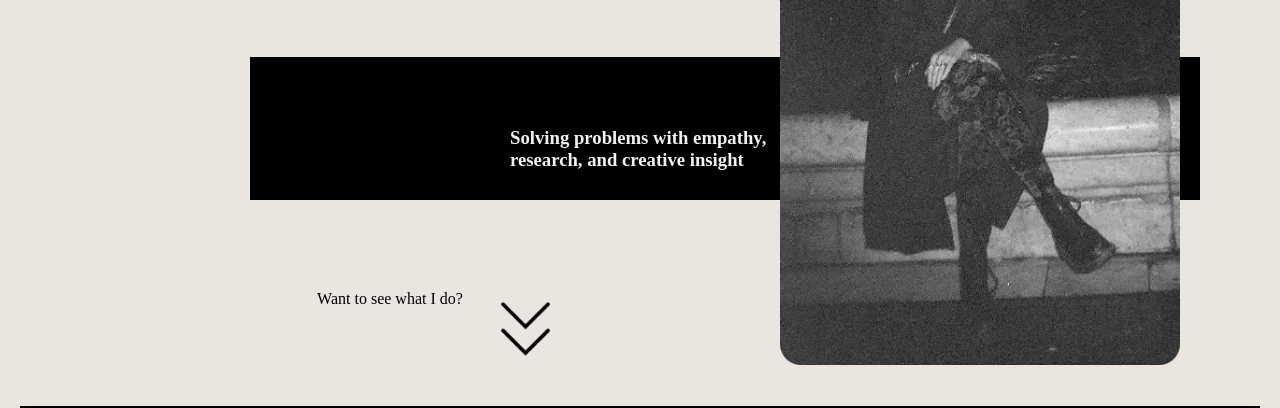
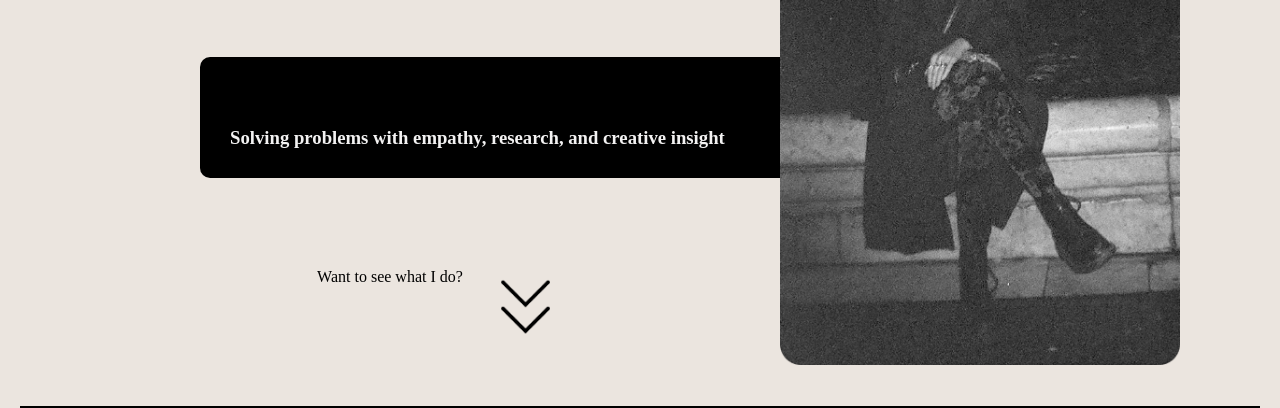
Before and after one commit to MelanieLaneL/UX_UI_HW_19, a plain HTML site: page index.html in a window 1280 px wide. Shown: the part 319-727 px from the top of the page. Drawn offline with nearby package versions, Linux system fonts and the light colour scheme; a web font is replaced by a local one.

Commit message:
hero update
adjusted text and text box in hero space for better alignment, added radius on borders of box

```diff
--- a/style.css
+++ b/style.css
@@ -144,15 +144,16 @@ body { margin: 0;
 
   .hero-text-container {
     margin-top: 60px;
-    margin-left: 250px;
+    margin-left: 200px;
     right: 50px;
     width: calc(100% - 350px);
     padding: 10px;
     background-color: black;
+    border-radius: 10px;
   }
   .hero-text {
     margin-top: 60px;
-    margin-left: 250px;
+    margin-left: 20px;
     right: 50px;
     text-align: left;
     font-family: 'Shippori Mincho B1', serif;
```
